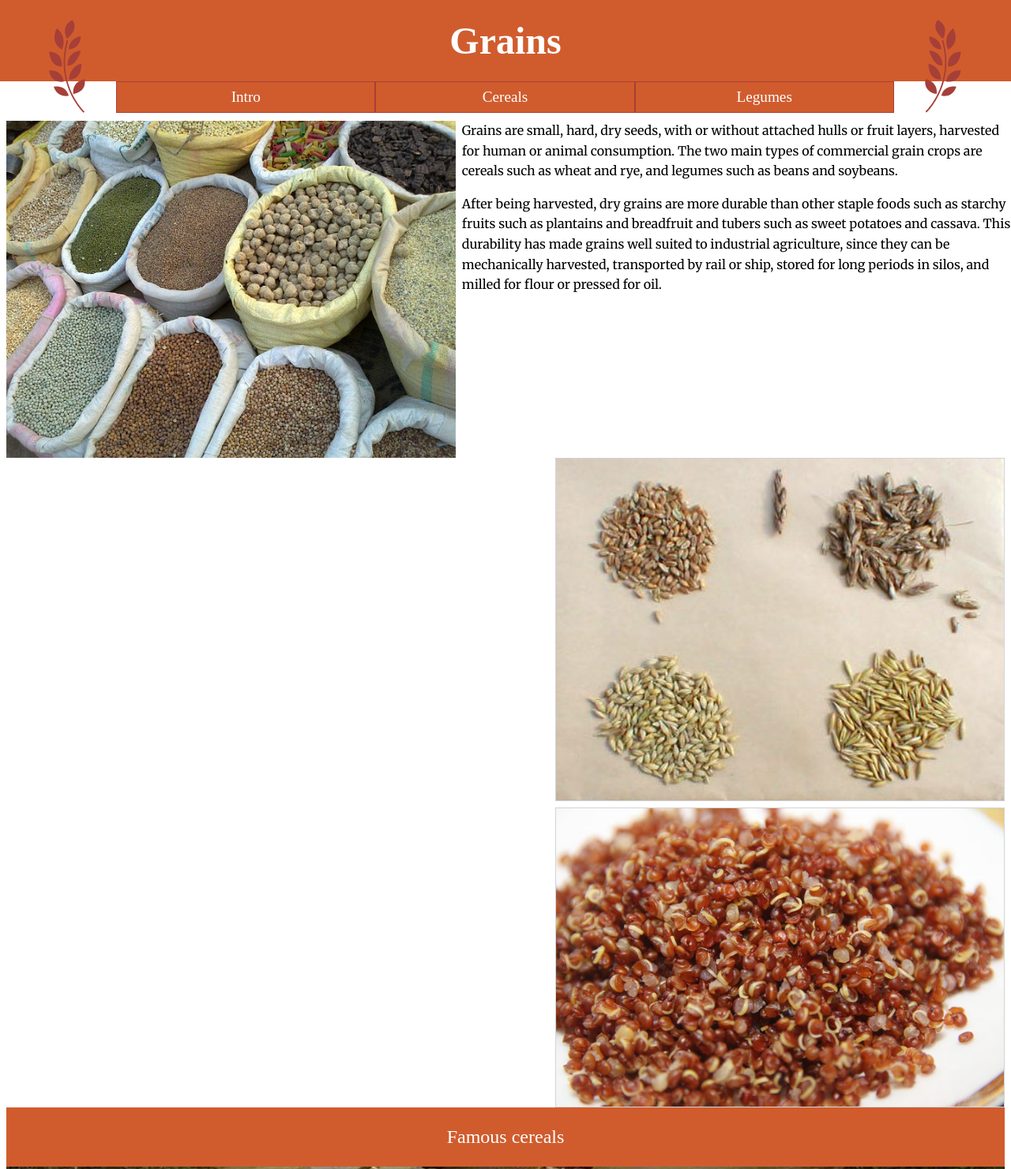
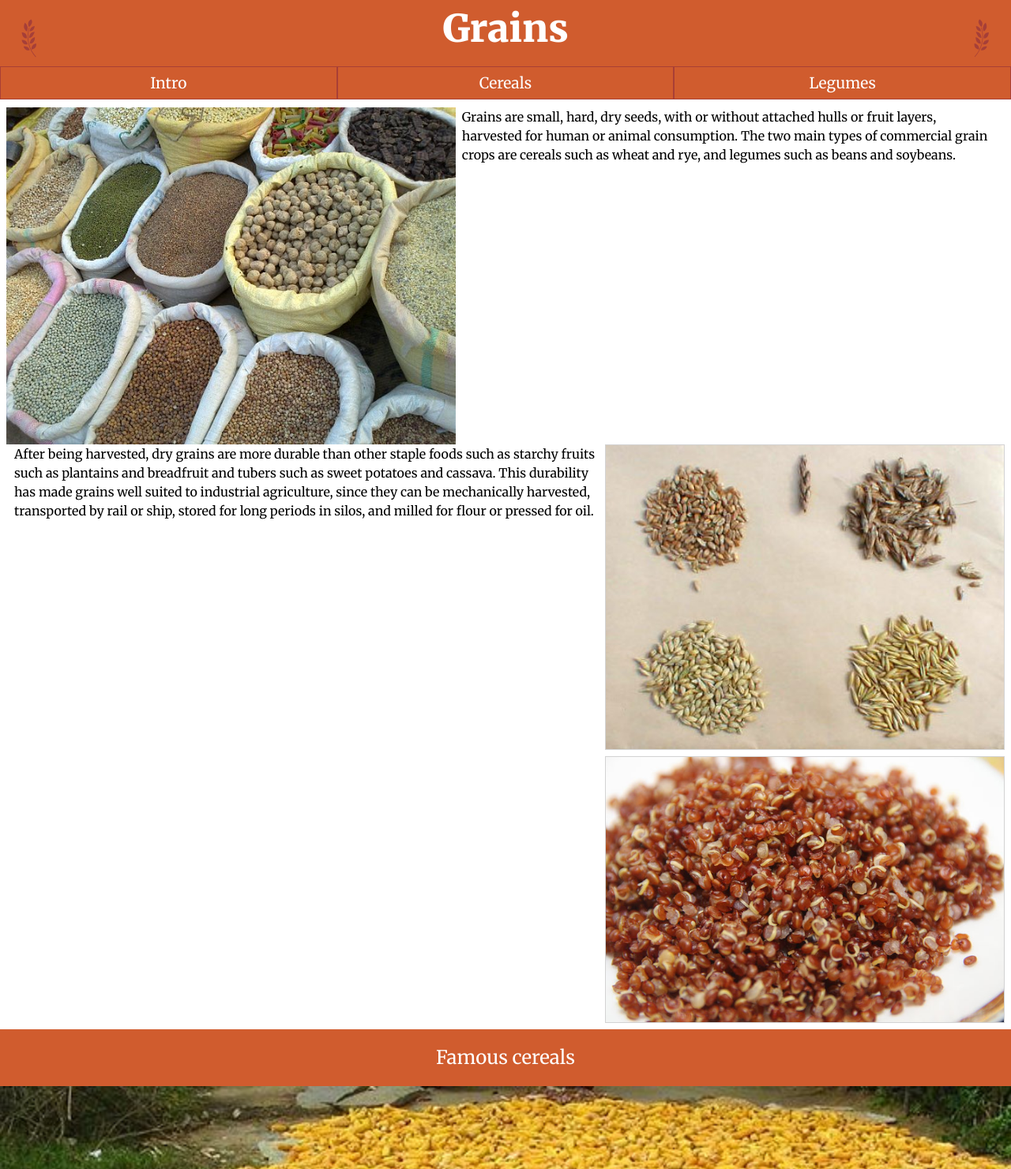
Before and after one commit to Lenzo/dsn1674-assignment-5, a plain HTML site: page index.html in a window 1280 px wide. Shown: the top 1481 px of the page at 79% size. Drawn offline with Linux system fonts and the light colour scheme.

Commit message:
Fixed clear/float issues on p2
added divs to the 3 main sections of the site

```diff
--- a/css/main.css
+++ b/css/main.css
@@ -9,6 +9,9 @@ html {
 
 body{
   margin: 0;
+  font-family: 'Merriweather', serif;
+  font-size: 1em;
+  line-height: 1.5em;
 }
 
 main{
@@ -17,16 +20,19 @@ main{
 
 
 p{
-  font-family: 'Merriweather', serif;
-  line-height: 1.6em;
-  width: 100%;
+
   margin: 10px;
   margin-bottom: 1em;
 }
 
+.p2{
+  clear: left;
+  margin: none;
+}
+
 
 header{
-  font-size:1.5rem;
+  font-size:1.5em;
   text-align: center;
   padding: 1em;
   color: white;
@@ -38,7 +44,7 @@ header{
 }
 
 div.masthead{
-  padding: 1em;
+  padding: 1em .5em 1.5em .5em;
 }
 
 h1{
@@ -47,12 +53,12 @@ h1{
 
 .grain-left{
   float: left;
-  width:10%;
+  width:50px;
 }
 
 .grain-right{
     float: right;
-    width: 10%;
+    width: 50px;
 }
 
 main{
@@ -63,26 +69,34 @@ figure{
   margin: 0;
 }
 
+
 .img-grains{
   float: left;
   width: 45%;
   margin-right: .5em;
 }
 
+.p2-images{
+clear: both;
+}
+
+
 .img-cereals {
   float: right;
-  width: 45%;
-  clear: both;
+  width: 40%;
   border: lightgrey solid 1px;
   margin: 0;
   margin-bottom: .5em;
+  margin-left: .5em;
 }
 
 .img-quinoa {
   float: right;
-  width: 45%;
-  clear: both;
+  width: 40%;
+  clear: right;
   border: lightgrey solid 1px;
+  margin-bottom: .5em;
+
 }
 
 .img-rice{
@@ -152,19 +166,22 @@ margin: 0;
 ol{
   margin: 0;
   padding: 0;
+  width: 100%;
 }
 
 nav{
   overflow: hidden;
 }
 
+
+
 nav li{
-  list-style: none;
+  list-style-type: none;
   background-color: #d05c2e;
   border: 1px solid #a93f35;
   float: left;
   border: 1px solid #a93f35;
-  width: 33.3%;
+  width: calc(100% / 3);
   margin: 0;
   text-align: center;
   color: white;
--- a/index.html
+++ b/index.html
@@ -38,8 +38,10 @@
   </figure>
 
   <p id="intro">Grains are small, hard, dry seeds, with or without attached hulls or fruit layers, harvested for human or animal consumption. The two main types of commercial grain crops are cereals such as wheat and rye, and legumes such as beans and soybeans.</p>
-  <p class="p2">After being harvested, dry grains are more durable than other staple foods such as starchy fruits such as plantains and breadfruit and tubers such as sweet potatoes and cassava. This durability has made grains well suited to industrial agriculture, since they can be mechanically harvested, transported by rail or ship, stored for long periods in silos, and milled for flour or pressed for oil.</p>
 
+
+
+   <div class="p2-images">
         <figure>
       <img class="img-cereals" src="images/cereals.jpg" alt="4 small piles of assorted cereal grains.">
     </figure>
@@ -47,12 +49,16 @@
     <figure>
       <img class="img-quinoa" src="images/quinoa.jpg" alt="A steaming pile of cooked red quinoa.">
     </figure>
-
-<h2 id="famous-cereals">Famous cereals</h2>
+    <p class="p2">After being harvested, dry grains are more durable than other staple foods such as starchy fruits such as plantains and breadfruit and tubers such as sweet potatoes and cassava. This durability has made grains well suited to industrial agriculture, since they can be mechanically harvested, transported by rail or ship, stored for long periods in silos, and milled for flour or pressed for oil.</p>
+   </div> <!--end of p2-images -->
 
 
 
-<div>
+
+
+  </main>
+    <div class="famous-cereals">
+      <h2 id="famous-cereals">Famous cereals</h2>
         <figure>
           <img class='img-corn' src="images/corn.jpg" alt="A whole lot of yellow cobs">
           <figcaption>Corn</figcaption>
@@ -64,15 +70,16 @@
             <figcaption>Rice</figcaption>
           </figure>
         </aside>
-
      <aside>
       <figure class='img-oats'>
         <img src="images/oats.jpg" alt="Up close shot of ground oats">
         <figcaption>Oats</figcaption>
       </figure>
     </aside>
-</div>
+</div><!--end famous cereals-->
 
+
+<div class="famous-legumes">
 <h3 id="legumes">Famous legumes</h2>
 
 <dl>
@@ -86,8 +93,10 @@
       <img class="img-list" src="images/lentils.jpg" alt="piles of black, red and green lentils">
     <dt>Lentils</dt><dd> — an edible pulse from a bushy annual plant</dd>
 </dl>
+</div><!--end of famous legumes-->
 
-</main>
+
+
 
 <footer>
 © Grains.
```
Lines whose indentation alone changed are shown as unchanged.
